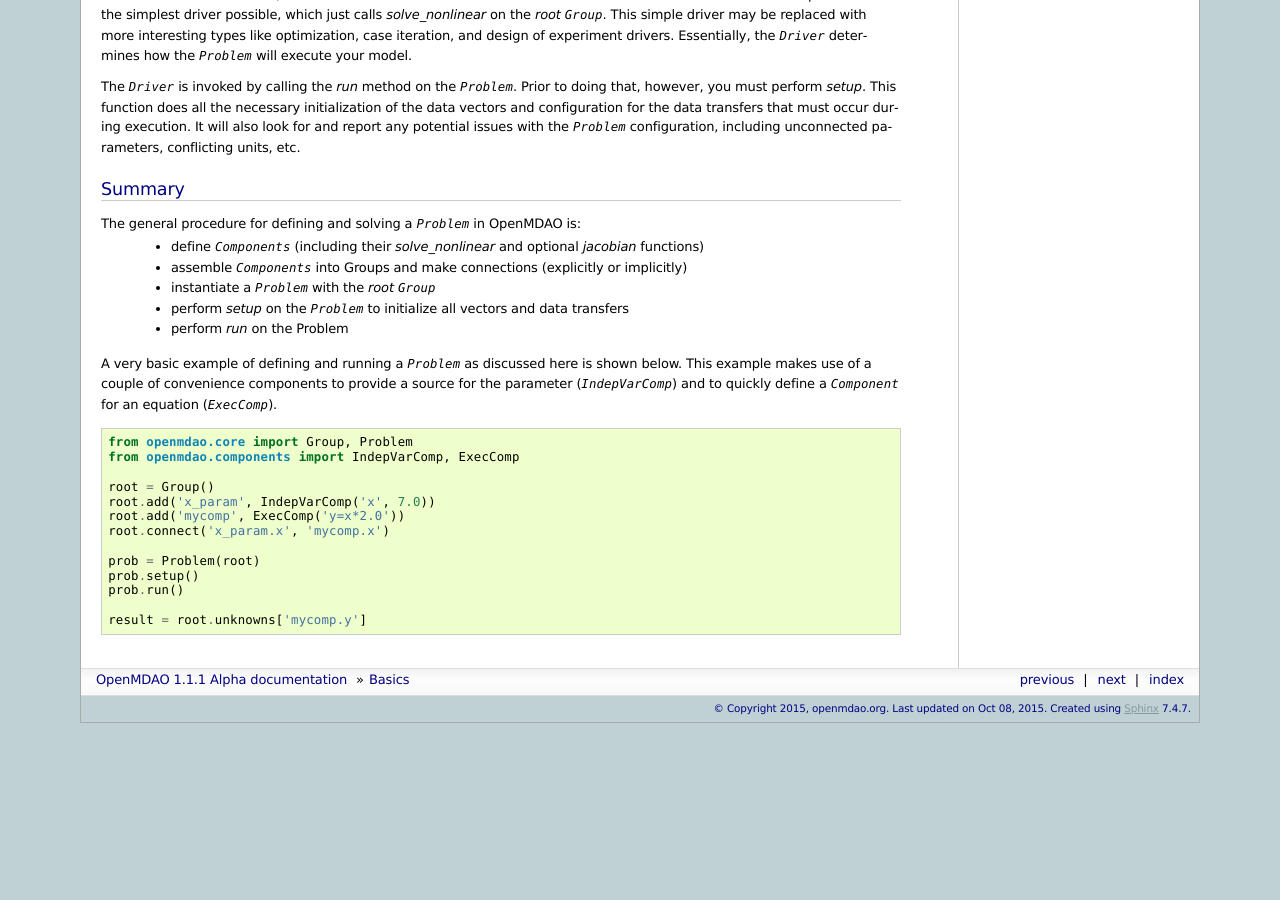
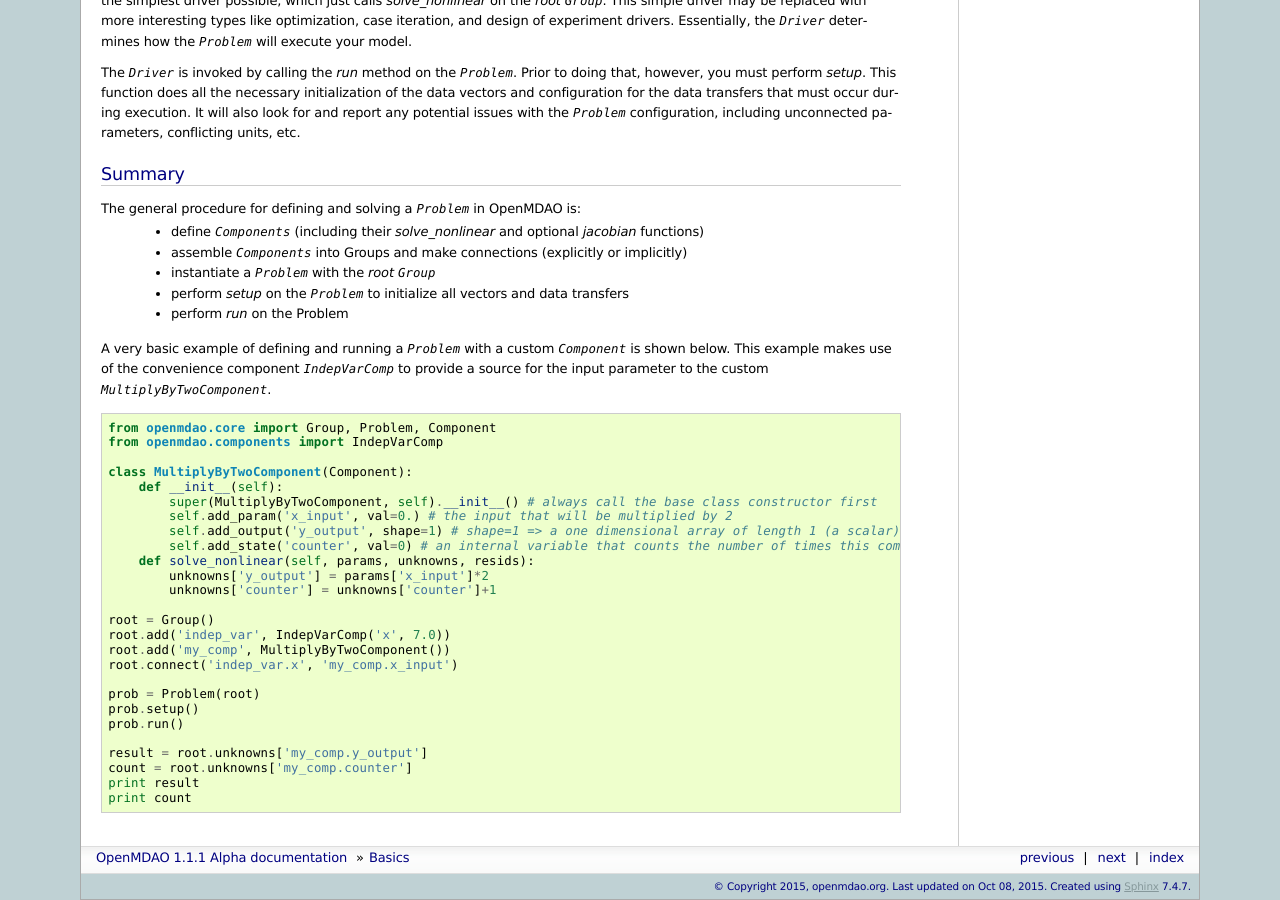
Before and after one commit to OpenMDAO/OpenMDAO1, a Sphinx documentation site: the page built from openmdao/docs/usr-guide/basics.rst, in a window 1280 px wide and 900 px high, scrolled down 3347 px. Built offline with Sphinx 7.4.7, drawn with Linux system fonts in a browser that asks for light colours; before the commit the page ends 4070 px from its top, so only the background shows below that; some of the changed text lies outside the part shown.

Commit message:
Remove execcomp, replace with regular component [Finishes: #103194318]

```diff
--- a/openmdao/docs/usr-guide/basics.rst
+++ b/openmdao/docs/usr-guide/basics.rst
@@ -90,10 +90,9 @@ Variables are added to the class in the constructor (*__init__* method) via the
 
     class MyComp(Component):
         def __init__(self):
+            super(MyComp, self).__init__()
             self.add_param('x', val=0.)
-
             self.add_output('y', shape=1)
-
             self.add_state('z', val=[0., 1.])
 
 .. note::
@@ -277,22 +276,35 @@ The general procedure for defining and solving a `Problem` in OpenMDAO is:
     - perform *setup* on the `Problem` to initialize all vectors and data transfers
     - perform *run* on the Problem
 
-A very basic example of defining and running a `Problem` as discussed here is shown below.
-This example makes use of a couple of convenience components to provide a source for the
-parameter (`IndepVarComp`) and to quickly define a `Component` for an equation (`ExecComp`).
+A very basic example of defining and running a `Problem` with a custom `Component` is shown below.
+This example makes use of the convenience component `IndepVarComp` to provide a source for the
+input parameter to the custom `MultiplyByTwoComponent`.
 
 ::
 
-    from openmdao.core import Group, Problem
-    from openmdao.components import IndepVarComp, ExecComp
+    from openmdao.core import Group, Problem, Component
+    from openmdao.components import IndepVarComp
+
+    class MultiplyByTwoComponent(Component):
+        def __init__(self):
+            super(MultiplyByTwoComponent, self).__init__() # always call the base class constructor first
+            self.add_param('x_input', val=0.) # the input that will be multiplied by 2
+            self.add_output('y_output', shape=1) # shape=1 => a one dimensional array of length 1 (a scalar)
+            self.add_state('counter', val=0) # an internal variable that counts the number of times this component was executed
+        def solve_nonlinear(self, params, unknowns, resids):
+            unknowns['y_output'] = params['x_input']*2
+            unknowns['counter'] = unknowns['counter']+1
 
     root = Group()
-    root.add('x_param', IndepVarComp('x', 7.0))
-    root.add('mycomp', ExecComp('y=x*2.0'))
-    root.connect('x_param.x', 'mycomp.x')
+    root.add('indep_var', IndepVarComp('x', 7.0))
+    root.add('my_comp', MultiplyByTwoComponent())
+    root.connect('indep_var.x', 'my_comp.x_input')
 
     prob = Problem(root)
     prob.setup()
     prob.run()
 
-    result = root.unknowns['mycomp.y']
+    result = root.unknowns['my_comp.y_output']
+    count = root.unknowns['my_comp.counter']
+    print result
+    print count
```
